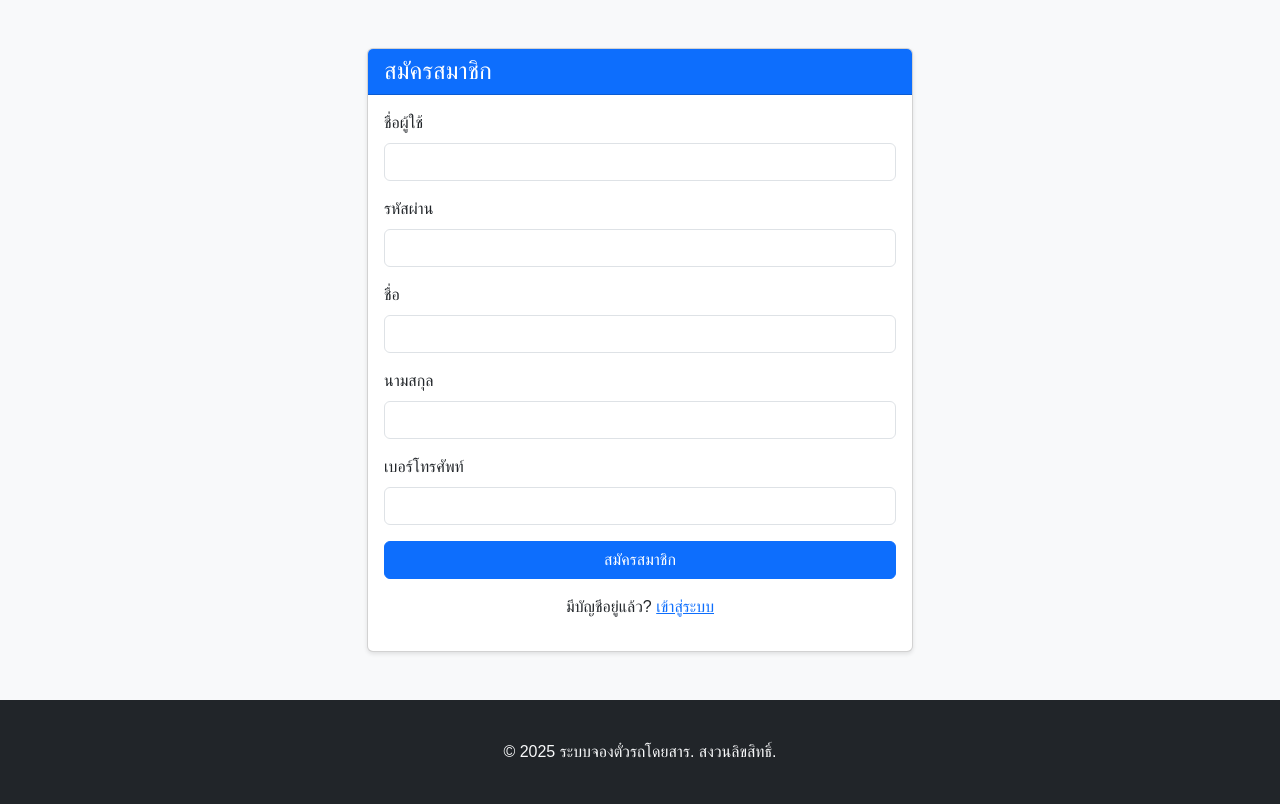
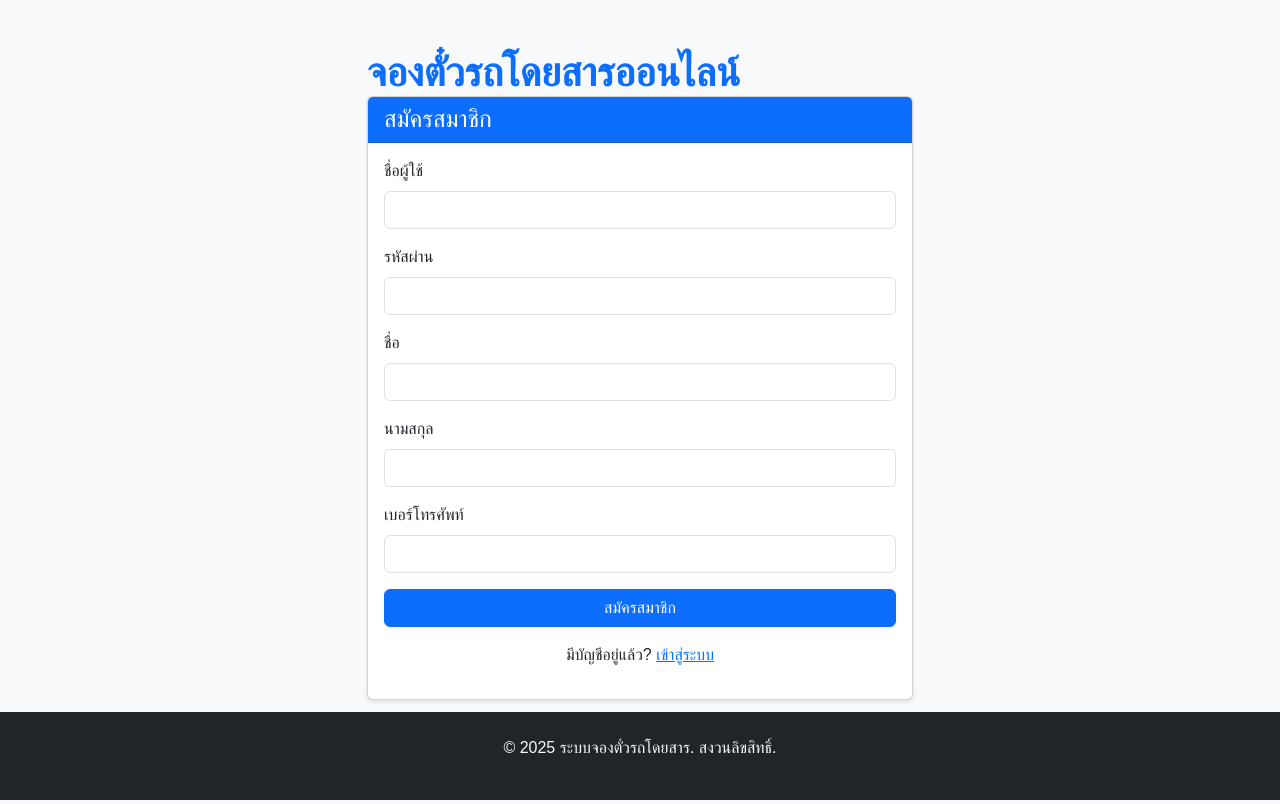
Before and after one commit to NopXx/bus_booking_system, a PHP site: page /auth/register.php in a window 1280 px wide. Run offline with PHP 8.4, Linux system fonts and the light colour scheme.

Commit message:
update footer

```diff
--- a/assets/css/styles.css
+++ b/assets/css/styles.css
@@ -1,23 +1,37 @@
- /* General Styles */
+html, body {
+    height: 100%;
+    margin: 0;
+}
+
 body {
+    display: flex;
+    flex-direction: column;
     font-family: 'Kanit', sans-serif;
     background-color: #f8f9fa;
 }
 
+main {
+    flex: 1 0 auto; /* Makes the main content take available space */
+}
+
+footer {
+    flex-shrink: 0; /* Prevents the footer from shrinking */
+}
+
  /* Card Styles */
  .card {
-    box-shadow: 0 2px 4px rgba(0,0,0,0.1);
+     box-shadow: 0 2px 4px rgba(0, 0, 0, 0.1);
      transition: all 0.3s ease;
  }
 
  .card:hover {
-    box-shadow: 0 4px 8px rgba(0,0,0,0.2);
+     box-shadow: 0 4px 8px rgba(0, 0, 0, 0.2);
  }
 
  /* Form Styles */
  .form-control:focus {
      border-color: #0d6efd;
-    box-shadow: 0 0 0 0.25rem rgba(13,110,253,.25);
+     box-shadow: 0 0 0 0.25rem rgba(13, 110, 253, .25);
  }
 
  /* Button Styles */
@@ -45,7 +59,13 @@ body {
 
  /* Footer Styles */
  footer {
-    margin-top: auto;
+     width: 100%;
+     background-color: #212529;
+     /* Matches bg-dark from Bootstrap */
+     color: #f8f9fa;
+     /* Matches text-light from Bootstrap */
+     padding: 1rem 0;
+     /* Matches py-4 */
  }
 
  .social-links a {
--- a/auth/login.php
+++ b/auth/login.php
@@ -38,6 +38,7 @@ if ($_SERVER['REQUEST_METHOD'] == 'POST') {
 <div class="container mt-5">
     <div class="row justify-content-center">
         <div class="col-md-6">
+        <a href="/bus_booking_system/" class="display-6 fw-bold mb-5 link-offset-2 link-underline link-underline-opacity-0">จองตั๋วรถโดยสารออนไลน์</a>
             <div class="card">
                 <div class="card-header bg-primary text-white">
                     <h4 class="mb-0">เข้าสู่ระบบ</h4>
--- a/auth/register.php
+++ b/auth/register.php
@@ -31,6 +31,7 @@ if ($_SERVER['REQUEST_METHOD'] == 'POST') {
 <div class="container mt-5">
     <div class="row justify-content-center">
         <div class="col-md-6">
+        <a href="/bus_booking_system/" class="display-6 fw-bold mb-5 link-offset-2 link-underline link-underline-opacity-0">จองตั๋วรถโดยสารออนไลน์</a>
             <div class="card">
                 <div class="card-header bg-primary text-white">
                     <h4 class="mb-0">สมัครสมาชิก</h4>
--- a/includes/footer.php
+++ b/includes/footer.php
@@ -1,12 +1,12 @@
-<footer class="bg-dark text-light py-4 mt-5">
-        <div class="container">
-            <div class="text-center mt-3">
-                <p>&copy; <?php echo date('Y'); ?> ระบบจองตั๋วรถโดยสาร. สงวนลิขสิทธิ์.</p>
-            </div>
-        </div>
-    </footer>
+</main>
+<footer class="bg-dark text-light py-4">
+    <div class="text-center">
+        <p>&copy; <?php echo date('Y'); ?> ระบบจองตั๋วรถโดยสาร. สงวนลิขสิทธิ์.</p>
+    </div>
+</footer>
 
-    <!-- Bootstrap 5 JS Bundle -->
-    <script src="https://cdn.jsdelivr.net/npm/bootstrap@5.3.0/dist/js/bootstrap.bundle.min.js"></script>
+<!-- Bootstrap 5 JS Bundle -->
+<script src="https://cdn.jsdelivr.net/npm/bootstrap@5.3.0/dist/js/bootstrap.bundle.min.js"></script>
 </body>
+
 </html>
--- a/includes/header.php
+++ b/includes/header.php
@@ -16,3 +16,4 @@
 session_start();
 require_once __DIR__ . '/../config/db_connect.php';
 ?>
+<main>
```
Lines whose indentation alone changed are shown as unchanged.
